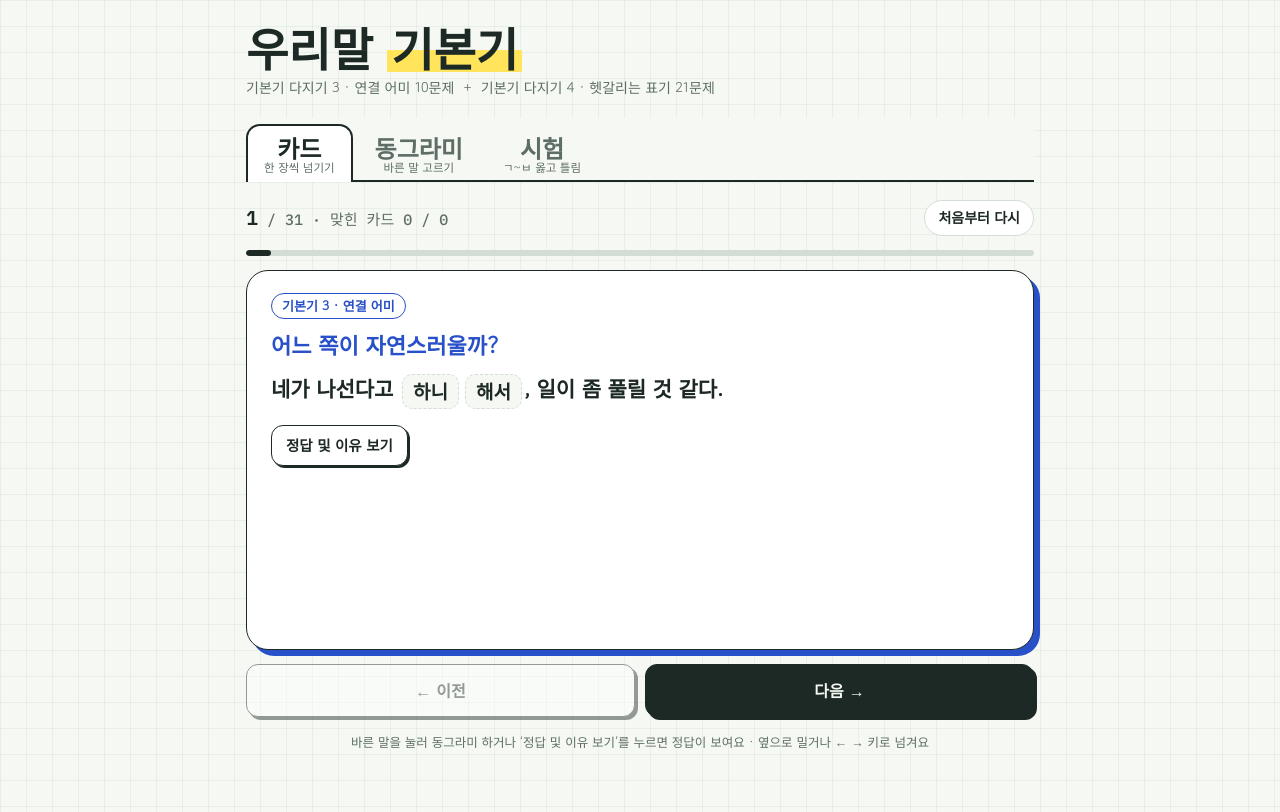
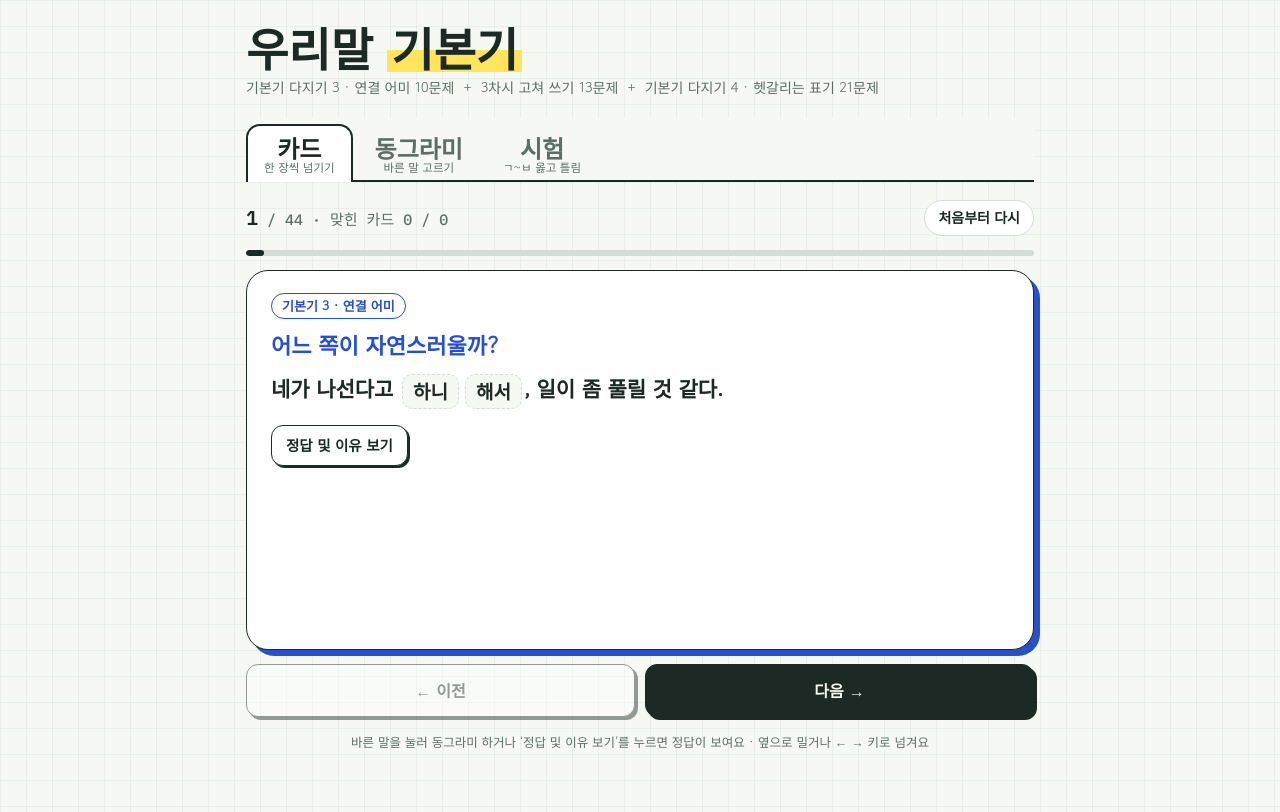
Before and after one commit to Jinwoo-dev-dot/Korean, a plain HTML site: page index.html in a window 1280 px wide. Drawn offline with Linux system fonts and the light colour scheme; a web font is replaced by a local one.

Commit message:
index.html

```diff
--- a/index.html
+++ b/index.html
@@ -11,7 +11,7 @@
 :root {
   --paper: #F5F8F3; --sheet: #FFFFFF; --ink: #1D2924; --muted: #5E6E66; --line: #D3DDD6;
   --grid: rgba(60, 120, 90, .07); --hl: #FFE45C; --hl-soft: rgba(255, 228, 92, .5);
-  --c3: #2850C8; --c4: #B8462F; --good: #1F8A55; --bad: #D0342C; --good-soft: rgba(31,138,85,.1); --bad-soft: rgba(208,52,44,.09);
+  --c3: #2850C8; --c4: #B8462F; --c5: #1C8455; --good: #1F8A55; --bad: #D0342C; --good-soft: rgba(31,138,85,.1); --bad-soft: rgba(208,52,44,.09);
   --shadow: 0 10px 30px -20px rgba(20, 50, 35, .45);
   --font-hand: "Gaegu", "Gowun Dodum", "Apple SD Gothic Neo", sans-serif;
   --font-body: "Gowun Dodum", "Apple SD Gothic Neo", "Malgun Gothic", system-ui, sans-serif;
@@ -20,7 +20,7 @@
 @media (prefers-color-scheme: dark) {
   :root { --paper: #111815; --sheet: #18221D; --ink: #E4ECE6; --muted: #9AAAA1; --line: #2A3830;
     --grid: rgba(140, 210, 170, .06); --hl: #C9AE2A; --hl-soft: rgba(214, 186, 50, .3);
-    --c3: #8EA9FF; --c4: #FF9C83; --good: #5ACB8C; --bad: #FF7B72; --good-soft: rgba(90,203,140,.12); --bad-soft: rgba(255,123,114,.1); }
+    --c3: #8EA9FF; --c4: #FF9C83; --c5: #5ACB8C; --good: #5ACB8C; --bad: #FF7B72; --good-soft: rgba(90,203,140,.12); --bad-soft: rgba(255,123,114,.1); }
 }
 * { box-sizing: border-box; }
 html, body { margin: 0; }
@@ -139,7 +139,7 @@ h1 mark { background: linear-gradient(transparent 55%, var(--hl) 55%, var(--hl)
 <div class="wrap">
   <header>
     <h1>우리말 <mark>기본기</mark></h1>
-    <p class="sub">기본기 다지기 3 · 연결 어미 10문제 &nbsp;+&nbsp; 기본기 다지기 4 · 헷갈리는 표기 21문제</p>
+    <p class="sub">기본기 다지기 3 · 연결 어미 10문제 &nbsp;+&nbsp; 3차시 고쳐 쓰기 13문제 &nbsp;+&nbsp; 기본기 다지기 4 · 헷갈리는 표기 21문제</p>
   </header>
   <div class="tabs" role="tablist">
     <button class="tab" role="tab" id="t-read" aria-selected="true" aria-controls="view" type="button">카드<small>한 장씩 넘기기</small></button>
@@ -175,6 +175,33 @@ h1 mark { background: linear-gradient(transparent 55%, var(--hl) 55%, var(--hl)
     { id: "a10", set: 3, q: "대기 성층권에는 오존이 밀집해 ___ 태양 광선 중에서 생물체에 해로운 강한 자외선을 흡수하여 지구상의 생물체에 대한 보호막 구실을 한다.", ok: ["있는데 이 오존층은"], no: ["있어,"],
       why: "‘-어’, ‘-여’ 같은 연결 어미가 겹치면(연결 어미의 중첩) 문장 관계가 흐려진다. 다른 말(‘-는데’)로 바꾸고 뒤 절의 주어를 밝혀 주는 것이 좋다." },
 
+    { id: "c1", set: 5, q: "그가 ___ 일이 잘될 것이다.", ok: ["오면"], no: ["오거든"],
+      why: "조건의 ‘-거든’은 뒤 절에 명령·청유·약속·의지 같은 말이 올 때 쓴다(그가 오거든 연락해라). ‘일이 잘될 것이다’처럼 단순한 결과를 말할 때는 ‘-면’을 쓴다." },
+    { id: "c2", set: 5, q: "차라리 죽을지언정 ___.", ok: ["항복하지는 않겠다"], no: ["항복하고 말겠다"],
+      why: "‘-ㄹ지언정’ 뒤 절은 부정어와 결합하거나 반어적 표현이 된다. 앞의 극단적인 일을 받아들이더라도 뒤의 일은 하지 않겠다는 뜻이다." },
+    { id: "c3", set: 5, q: "값이 ___ 꼭 하나 사겠다.", ok: ["비싸더라도"], no: ["비쌀지언정"],
+      why: "‘-ㄹ지언정’ 뒤에는 부정·반어 표현이 와야 한다. ‘꼭 사겠다’처럼 긍정의 의지가 올 때는 양보의 ‘-더라도’를 쓴다." },
+    { id: "c4", set: 5, q: "세계의 주요 문자 가운데 한자는 가장 오랫동안 생명을 ___.", ok: ["유지해 왔을뿐더러 글자 수도 가장 많다"], no: ["유지하고 있을뿐더러 가장 많은 글자로 이루어져 있다"],
+      why: "‘-ㄹ뿐더러’는 어떤 일에 그치지 않고 다른 일이 더 있음을 덧붙이는 어미라서, 뒤 절에 주로 ‘-도’, ‘-까지’가 함께 온다. 앞뒤 내용을 같은 짜임으로 맞추면 덧붙이는 뜻이 살아난다." },
+    { id: "c5", set: 5, q: "그는 땅을 ___ 통곡을 했다.", ok: ["치며"], no: ["치고"],
+      why: "땅을 치는 동작과 통곡하는 동작이 동시에 일어나므로, 순서나 나열의 ‘-고’보다 동시 동작을 나타내는 ‘-며’가 자연스럽다." },
+    { id: "c6", set: 5, q: "철수는 “공부하기 싫다.”___ 말했다.", ok: ["라고"], no: ["라며"],
+      why: "‘말하다’처럼 인용한 말을 바로 받는 서술어 앞에는 직접 인용의 ‘-라고’를 쓴다. ‘-라며’는 ‘-라고 하면서’가 줄어든 말이라 말하면서 다른 동작을 할 때 쓴다(“~”라며 웃었다)." },
+    { id: "c7", set: 5, noFix: true, q: "아이가 사고 싶은 물건이 ___ 졸라 댔다.", ok: ["있다며"], no: [],
+      why: "고칠 필요 없는 바른 문장이다. ‘-다며’는 ‘-다고 하면서’가 줄어든 말로, ‘물건이 있다고 말하면서’ 동시에 ‘졸라 대는’ 두 동작을 나타내므로 자연스럽다. 6번 ‘-라며 말했다’와 비교해 두자." },
+    { id: "c8", set: 5, q: "성매매특별법이 시행된 지 1년여가 ___ 이들 법률의 성과에 대해 의견이 분분하다.", ok: ["지났는데", "지났지만"], no: ["지나자"],
+      why: "‘-자’는 앞의 일이 일어난 바로 뒤에 다른 일이 잇따라 일어날 때 쓰므로 뒤 절도 새로 생긴 일이어야 자연스럽다. ‘의견이 분분하다’는 지금의 상태라 어울리지 않는다." },
+    { id: "c9", set: 5, q: "그동안 각자 살아온 이야기를 ___ 마치 옛날로 돌아간 느낌이었다.", ok: ["나누다 보니"], no: ["나누며"],
+      why: "‘-며’는 같은 주어가 두 동작을 함께 할 때 쓴다. 앞 절은 ‘(우리가) 이야기를 나누다’인데 뒤 절은 ‘느낌이었다’라 주어와 서술어가 맞지 않는다. 앞의 행동이 이어진 결과를 나타내는 ‘-다 보니’로 고친다." },
+    { id: "c10", set: 5, q: "화제가 ___ 그 친구는 딸들에게 검도를 가르치고 있다고 했다.", ok: ["자녀들 이야기로 옮겨 가자"], no: ["자녀들에게로 돌려지면서"],
+      why: "‘-면서’는 두 동작이 동시에 일어날 때 쓰고 보통 앞뒤 주어가 같다. 여기서는 화제가 바뀐 직후에 친구가 말을 꺼낸 것이므로 ‘-자’가 자연스럽다. ‘자녀들에게로 돌려지다’라는 어색한 피동 표현도 함께 고친다." },
+    { id: "c11", set: 5, q: "___ 그날 일을 다 끝내는 습관을 들이면 성공할 수 있다.", ok: ["피곤하더라도"], no: ["피곤하지만"],
+      why: "‘-지만’은 앞뒤 절을 대등하게 잇는 역접 어미라 문장 전체(성공할 수 있다)와 연결되어 버린다. ‘피곤해도 일을 끝낸다’는 습관의 내용이므로 양보의 ‘-더라도’를 쓴다." },
+    { id: "c12", set: 5, q: "일본은 1909년 철도 개설권을 얻는 대가로 간도 지방을 청에 ___ 현재에 이르고 있다.", ok: ["넘겨주었다. 그 결과 간도는 중국의 영토가 되었고,"], no: ["넘겨주어 간도는 중국의 영토가 되어"],
+      why: "‘-어’가 겹쳐 쓰이고(연결 어미의 중첩) 중간에 주어까지 바뀌어(일본은 → 간도는) 문장 관계가 흐려졌다. 문장을 나누고 ‘그 결과’로 이어 준다." },
+    { id: "c13", set: 5, q: "수많은 사람들이 취업난에 허덕이고 ___ 3D 업종은 외면당하고 있다.", ok: ["있는데도"], no: ["있으면서도"],
+      why: "‘-면서도’는 같은 주어의 두 행동이 서로 맞서는 관계일 때 쓴다. 앞 절의 주어(사람들)와 뒤 절의 주어(3D 업종)가 다르므로 ‘-는데도’로 고친다." },
+
     { id: "b1", set: 4, q: "그것이 내 기준에 ___ 크기다.", ok: ["알맞은"], no: ["알맞는"], why: "‘알맞다’는 형용사라서 현재 관형사형 어미 ‘-ㄴ/-은’이 붙는다(‘-는’은 동사). 걸맞은도 같다." },
     { id: "b2", set: 4, q: "___ 양복에 조끼까지 껴입고 금테 안경까지 곁들인 딴으론 신사의 위풍을 뽐냈다.", ok: ["검은색"], no: ["검정색"], why: "‘검정’에 이미 검은 빛깔이라는 뜻이 있어서 ‘색’을 더하면 의미가 중복된다. 검정 = 검은색 (노랑 = 노란색, 파랑 = 파란색)" },
     { id: "b3", set: 4, q: "오작녀가 앞질러 앞장을 섰다. ___ 훈의 걸음걸이를 재어, 꼭 두어 걸음 앞을 서 길잡이 노릇을 하는 것이었다.", ok: ["그러고는"], no: ["그리고는"], why: "그리하고 나서는 = 그러고 나서는 = 그러고는. ‘그리고’는 접속 부사라 뒤에 ‘-는’이 붙지 않는다." },
@@ -197,12 +224,13 @@ h1 mark { background: linear-gradient(transparent 55%, var(--hl) 55%, var(--hl)
     { id: "b20", set: 4, q: "나는 ___.", ok: ["바람이에요", "바람이어요"], no: ["바람이예요"], why: "-에요는 ‘이다’, ‘아니다’에 붙는 종결 어미. 받침 있는 말 + 이에요, 받침 없는 말 + 예요. 아니에요, 준영이예요. -어요도 표준어(이에요 = 이어요)." },
     { id: "b21", set: 4, q: "“기름은 얼마나 넣을까요?” “___.”", ok: ["가득요", "가득이요"], no: [], why: "‘-이요’는 청자에게 존대의 뜻을 나타내는 보조사 ‘요’와 통용된다. 둘 다 맞다." }
   ];
-  var SETNAME = { 3: "기본기 3 · 연결 어미", 4: "기본기 4 · 헷갈리는 표기" };
+  var SETNAME = { 3: "기본기 3 · 연결 어미", 5: "3차시 · 연결 어미 고쳐 쓰기", 4: "기본기 4 · 헷갈리는 표기" };
   var KO = ["ㄱ", "ㄴ", "ㄷ", "ㄹ", "ㅁ", "ㅂ"];
 
   var view = document.getElementById("view");
   function el(tag, cls, text) { var e = document.createElement(tag); if (cls) e.className = cls; if (text != null) e.textContent = text; return e; }
-  function col(it) { return it.set === 3 ? "var(--c3)" : "var(--c4)"; }
+  function col(it) { return setCol(it.set); }
+  function setCol(n) { return n === 3 ? "var(--c3)" : n === 5 ? "var(--c5)" : "var(--c4)"; }
   function shuffle(a) { a = a.slice(); for (var i = a.length - 1; i > 0; i--) { var j = Math.floor(Math.random() * (i + 1)); var t = a[i]; a[i] = a[j]; a[j] = t; } return a; }
   // put a node (or text) into the ___ slot
   function sentence(parent, it, fill) {
@@ -246,7 +274,7 @@ h1 mark { background: linear-gradient(transparent 55%, var(--hl) 55%, var(--hl)
       var c = el("article", "dcard" + (dir ? (dir > 0 ? " slide-l" : " slide-r") : ""));
       c.style.setProperty("--cc", col(it));
       c.appendChild(el("span", "tagk", SETNAME[it.set]));
-      c.appendChild(el("div", "ask", it.set === 3 ? "어느 쪽이 자연스러울까?" : "바른 말은 어느 쪽일까?"));
+      c.appendChild(el("div", "ask", it.noFix ? "이 문장, 고쳐야 할까?" : it.set === 4 ? "바른 말은 어느 쪽일까?" : "어느 쪽이 자연스러울까?"));
       var opts = el("span", "opts"), btns = [];
       var key = it.id, prevPick = deck.picks[key];
       var ch = prevPick ? prevPick.choices : choicesOf(it);
@@ -256,6 +284,7 @@ h1 mark { background: linear-gradient(transparent 55%, var(--hl) 55%, var(--hl)
       });
       var s = el("div", "s");
       if (it.id === "b21") { s.appendChild(document.createTextNode(it.q.replace("___", "가득요 / 가득이요") + "  ")); s.appendChild(opts); }
+        else if (it.noFix) { s.appendChild(document.createTextNode(filled(it, it.ok[0]) + "  ")); s.appendChild(opts); }
       else sentence(s, it, opts);
       c.appendChild(s);
       var peek = el("button", "btn peek", "정답 및 이유 보기"); peek.type = "button";
@@ -265,7 +294,7 @@ h1 mark { background: linear-gradient(transparent 55%, var(--hl) 55%, var(--hl)
       var verdict = el("div", "verdict"); rv.appendChild(verdict);
       rv.appendChild(sentence(el("div", "ans"), it, el("span", "hl", it.ok.join(" / "))));
       if (it.no.length) { var w = el("p", "wrong"); w.appendChild(document.createTextNode("✕ ")); w.appendChild(el("s", null, it.no.join(", "))); rv.appendChild(w); }
-      else rv.appendChild(el("p", "wrong", "둘 다 맞음"));
+      else rv.appendChild(el("p", "wrong", it.noFix ? "고칠 필요 없음" : "둘 다 맞음"));
       rv.appendChild(el("p", "why", it.why));
       c.appendChild(rv);
       function mark() {}
@@ -292,12 +321,13 @@ h1 mark { background: linear-gradient(transparent 55%, var(--hl) 55%, var(--hl)
   }
   var keyHandler = null;
   document.addEventListener("keydown", function (e) { if (keyHandler && document.getElementById("t-read").getAttribute("aria-selected") === "true") keyHandler(e); });
-  function sectionHead(set) { var h = el("h2", "sec-h", SETNAME[set]); h.style.setProperty("--cc", set === 3 ? "var(--c3)" : "var(--c4)"); return h; }
+  function sectionHead(set) { var h = el("h2", "sec-h", SETNAME[set]); h.style.setProperty("--cc", setCol(set)); return h; }
 
   /* ---------------- tab 2 : 동그라미 */
   var circ = { done: {}, right: 0, onlyWrong: false, wrongIds: {} };
   function choicesOf(it) {
     if (it.id === "b21") return [{ t: "가득요만", ok: false }, { t: "가득이요만", ok: false }, { t: "둘 다 맞음", ok: true }];
+    if (it.noFix) return [{ t: "그대로 바름", ok: true }, { t: "고쳐야 함", ok: false }];
     var a = it.ok.slice(0, it.id === "a8" ? 1 : it.ok.length).map(function (t) { return { t: t, ok: true }; })
       .concat(it.no.map(function (t) { return { t: t, ok: false }; }));
     return shuffle(a);
@@ -318,7 +348,7 @@ h1 mark { background: linear-gradient(transparent 55%, var(--hl) 55%, var(--hl)
     only.addEventListener("click", function () { circ.onlyWrong = !circ.onlyWrong; render("circle"); });
     var pool = ITEMS.filter(function (it) { return !circ.onlyWrong || circ.wrongIds[it.id]; });
     if (circ.onlyWrong && !pool.length) { view.appendChild(el("p", "sub", "틀린 문제가 없어요. 먼저 전체를 풀어 보세요.")); return; }
-    [3, 4].forEach(function (set) {
+    [3, 5, 4].forEach(function (set) {
       var items = pool.filter(function (it) { return it.set === set; });
       if (!items.length) return;
       view.appendChild(sectionHead(set));
@@ -340,6 +370,7 @@ h1 mark { background: linear-gradient(transparent 55%, var(--hl) 55%, var(--hl)
         });
         var s = el("div", "s");
         if (it.id === "b21") { s.appendChild(document.createTextNode(it.q.replace("___", "가득요 / 가득이요") + "  ")); s.appendChild(opts); }
+        else if (it.noFix) { s.appendChild(document.createTextNode(filled(it, it.ok[0]) + "  ")); s.appendChild(opts); }
         else sentence(s, it, opts);
         box.appendChild(s);
         var fb = el("div", "fb"); var verdict = el("span", "verdict"); fb.appendChild(verdict);
@@ -368,7 +399,7 @@ h1 mark { background: linear-gradient(transparent 55%, var(--hl) 55%, var(--hl)
   function viewExam() {
     var bar = el("div", "bar");
     var chips = el("div", "chips");
-    [["all", "전체"], ["3", "연결 어미"], ["4", "헷갈리는 표기"]].forEach(function (r) {
+    [["all", "전체"], ["3", "기본기 3"], ["5", "3차시 고쳐 쓰기"], ["4", "헷갈리는 표기"]].forEach(function (r) {
       var c = el("button", "chip", r[1]); c.type = "button"; c.setAttribute("aria-pressed", String(exam.range === r[0]));
       c.addEventListener("click", function () { exam.range = r[0]; exam.cur = null; render("exam"); });
       chips.appendChild(c);
```
